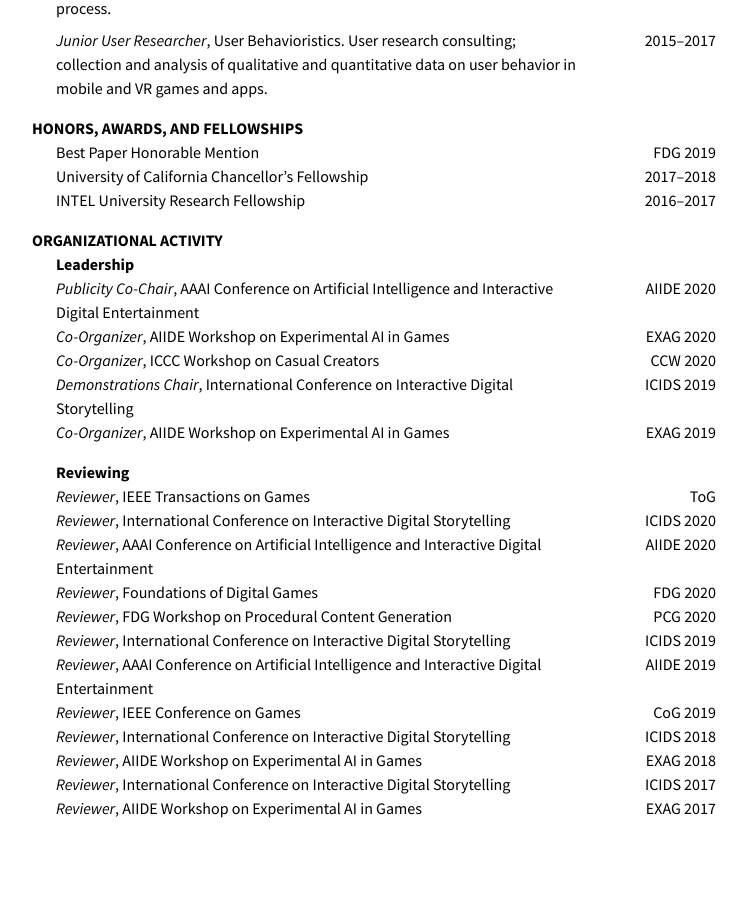
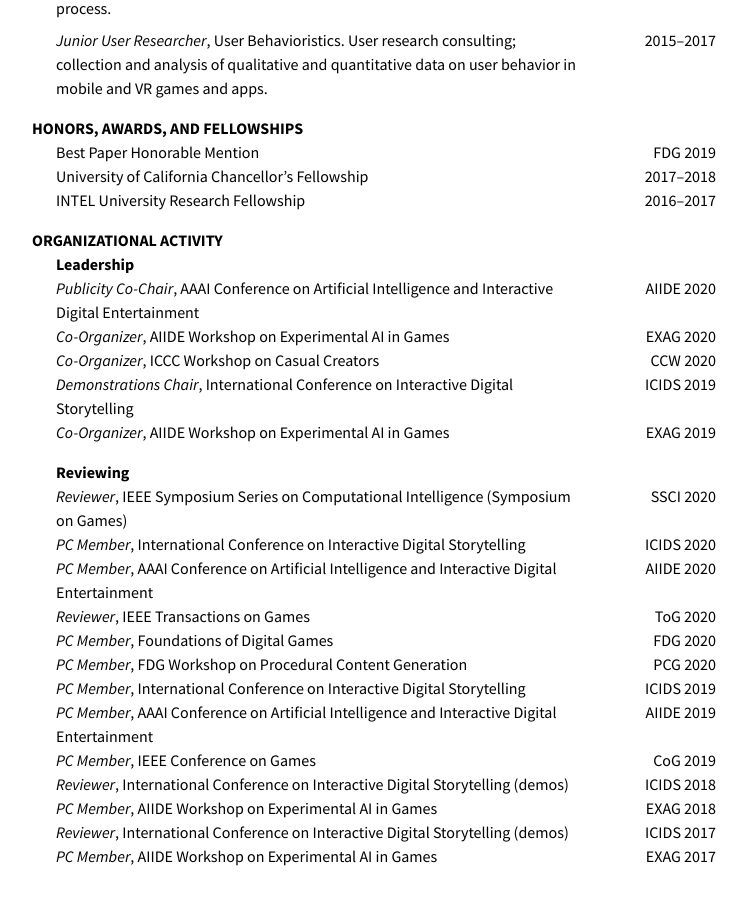
Before and after one commit to mkremins/mkremins.github.io, a Jekyll site: the page built from cv/index.html, in a window 1280 px wide and 900 px high, scrolled down 3184 px. Shown: the whole window, without its empty margins (266-1013 px from the left). Built offline with Jekyll 4.4.1, drawn with Linux system fonts in a browser that asks for light colours; before the commit the page ends 4036 px from its top, so only the background shows below that.

Commit message:
Add SSCI 2020 reviewing to reviewing section
Also make reviewing entries more specific

```diff
--- a/cv/index.html
+++ b/cv/index.html
@@ -245,16 +245,20 @@ layout: null
       <h3>Reviewing</h3>
       <div class="oneline-entries">
         <div class="dated-entry">
-          <div class="dated-content"><em>Reviewer</em>, IEEE Transactions on Games</div>
-          <div class="dated-date">ToG</div>
+          <div class="dated-content"><em>Reviewer</em>, IEEE Symposium Series on Computational Intelligence (Symposium on Games)</div>
+          <div class="dated-date">SSCI 2020</div>
         </div>
         <div class="dated-entry">
-          <div class="dated-content"><em>Reviewer</em>, International Conference on Interactive Digital Storytelling</div>
+          <div class="dated-content"><em>PC Member</em>, International Conference on Interactive Digital Storytelling</div>
           <div class="dated-date">ICIDS 2020</div>
         </div>
         <div class="dated-entry">
-          <div class="dated-content"><em>Reviewer</em>, AAAI Conference on Artificial Intelligence and Interactive Digital Entertainment</div>
+          <div class="dated-content"><em>PC Member</em>, AAAI Conference on Artificial Intelligence and Interactive Digital Entertainment</div>
           <div class="dated-date">AIIDE 2020</div>
+        </div>
+        <div class="dated-entry">
+          <div class="dated-content"><em>Reviewer</em>, IEEE Transactions on Games</div>
+          <div class="dated-date">ToG 2020</div>
         </div>
 <!--
         <div class="dated-entry">
@@ -267,19 +271,19 @@ layout: null
         </div>
 -->
         <div class="dated-entry">
-          <div class="dated-content"><em>Reviewer</em>, Foundations of Digital Games</div>
+          <div class="dated-content"><em>PC Member</em>, Foundations of Digital Games</div>
           <div class="dated-date">FDG 2020</div>
         </div>
         <div class="dated-entry">
-          <div class="dated-content"><em>Reviewer</em>, FDG Workshop on Procedural Content Generation</div>
+          <div class="dated-content"><em>PC Member</em>, FDG Workshop on Procedural Content Generation</div>
           <div class="dated-date">PCG 2020</div>
         </div>
         <div class="dated-entry">
-          <div class="dated-content"><em>Reviewer</em>, International Conference on Interactive Digital Storytelling</div>
+          <div class="dated-content"><em>PC Member</em>, International Conference on Interactive Digital Storytelling</div>
           <div class="dated-date">ICIDS 2019</div>
         </div>
         <div class="dated-entry">
-          <div class="dated-content"><em>Reviewer</em>, AAAI Conference on Artificial Intelligence and Interactive Digital Entertainment</div>
+          <div class="dated-content"><em>PC Member</em>, AAAI Conference on Artificial Intelligence and Interactive Digital Entertainment</div>
           <div class="dated-date">AIIDE 2019</div>
         </div>
 <!--
@@ -289,23 +293,23 @@ layout: null
         </div>
 -->
         <div class="dated-entry">
-          <div class="dated-content"><em>Reviewer</em>, IEEE Conference on Games</div>
+          <div class="dated-content"><em>PC Member</em>, IEEE Conference on Games</div>
           <div class="dated-date">CoG 2019</div>
         </div>
         <div class="dated-entry">
-          <div class="dated-content"><em>Reviewer</em>, International Conference on Interactive Digital Storytelling</div>
+          <div class="dated-content"><em>Reviewer</em>, International Conference on Interactive Digital Storytelling (demos)</div>
           <div class="dated-date">ICIDS 2018</div>
         </div>
         <div class="dated-entry">
-          <div class="dated-content"><em>Reviewer</em>, AIIDE Workshop on Experimental AI in Games</div>
+          <div class="dated-content"><em>PC Member</em>, AIIDE Workshop on Experimental AI in Games</div>
           <div class="dated-date">EXAG 2018</div>
         </div>
         <div class="dated-entry">
-          <div class="dated-content"><em>Reviewer</em>, International Conference on Interactive Digital Storytelling</div>
+          <div class="dated-content"><em>Reviewer</em>, International Conference on Interactive Digital Storytelling (demos)</div>
           <div class="dated-date">ICIDS 2017</div>
         </div>
         <div class="dated-entry">
-          <div class="dated-content"><em>Reviewer</em>, AIIDE Workshop on Experimental AI in Games</div>
+          <div class="dated-content"><em>PC Member</em>, AIIDE Workshop on Experimental AI in Games</div>
           <div class="dated-date">EXAG 2017</div>
         </div>
       </div>
```
